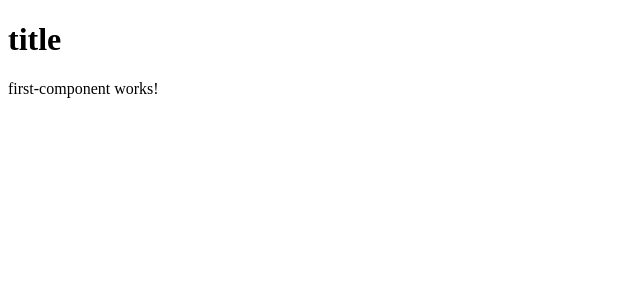
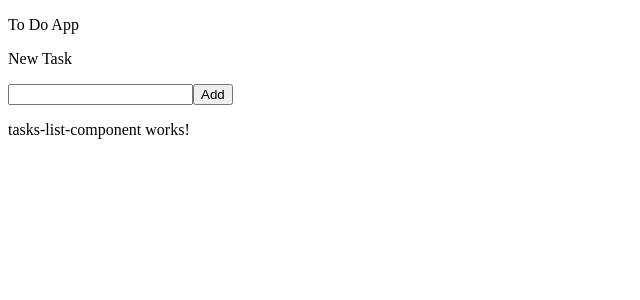
Before and after one commit to priyamsharma2704/AngularJS, an Angular app in the folder my-app/: page / in a window 1280 px wide. Shown: the top 300 px of the page, without its empty margins (0-640 px from the left). Built offline with nearby package versions, Linux system fonts and the light colour scheme.

Commit message:
added other components

```diff
--- a/my-app/src/app/app.component.html
+++ b/my-app/src/app/app.component.html
@@ -1,2 +1,3 @@
-<h1>title</h1>
 <app-first-component></app-first-component>
+<app-new-task-component></app-new-task-component>
+<app-tasks-list-component></app-tasks-list-component>
--- a/my-app/src/app/app.module.ts
+++ b/my-app/src/app/app.module.ts
@@ -4,11 +4,15 @@ import { BrowserModule } from '@angular/platform-browser';
 import { AppRoutingModule } from './app-routing.module';
 import { AppComponent } from './app.component';
 import { FirstComponentComponent } from './first-component/first-component.component';
+import { NewTaskComponentComponent } from './new-task-component/new-task-component.component';
+import { TasksListComponentComponent } from './tasks-list-component/tasks-list-component.component';
 
 @NgModule({
   declarations: [
     AppComponent,
-    FirstComponentComponent
+    FirstComponentComponent,
+    NewTaskComponentComponent,
+    TasksListComponentComponent
   ],
   imports: [
     BrowserModule,
--- a/my-app/src/app/first-component/first-component.component.html
+++ b/my-app/src/app/first-component/first-component.component.html
@@ -1 +1 @@
-<p>first-component works!</p>
+<p>To Do App</p>
--- /dev/null
+++ b/my-app/src/app/new-task-component/new-task-component.component.html
@@ -0,0 +1,3 @@
+<p>New Task</p>
+<input type="text">
+<button>Add</button>
--- /dev/null
+++ b/my-app/src/app/tasks-list-component/tasks-list-component.component.html
@@ -0,0 +1 @@
+<p>tasks-list-component works!</p>
```
Also changed, not shown: my-app/src/app/new-task-component/new-task-component.component.ts (added, +10 -0 lines), my-app/src/app/tasks-list-component/tasks-list-component.component.ts (added, +10 -0 lines), my-app/src/app/new-task-component/new-task-component.component.css (added), my-app/src/app/tasks-list-component/tasks-list-component.component.css (added), 2 other files (tests, documents, lock files or other folders).
